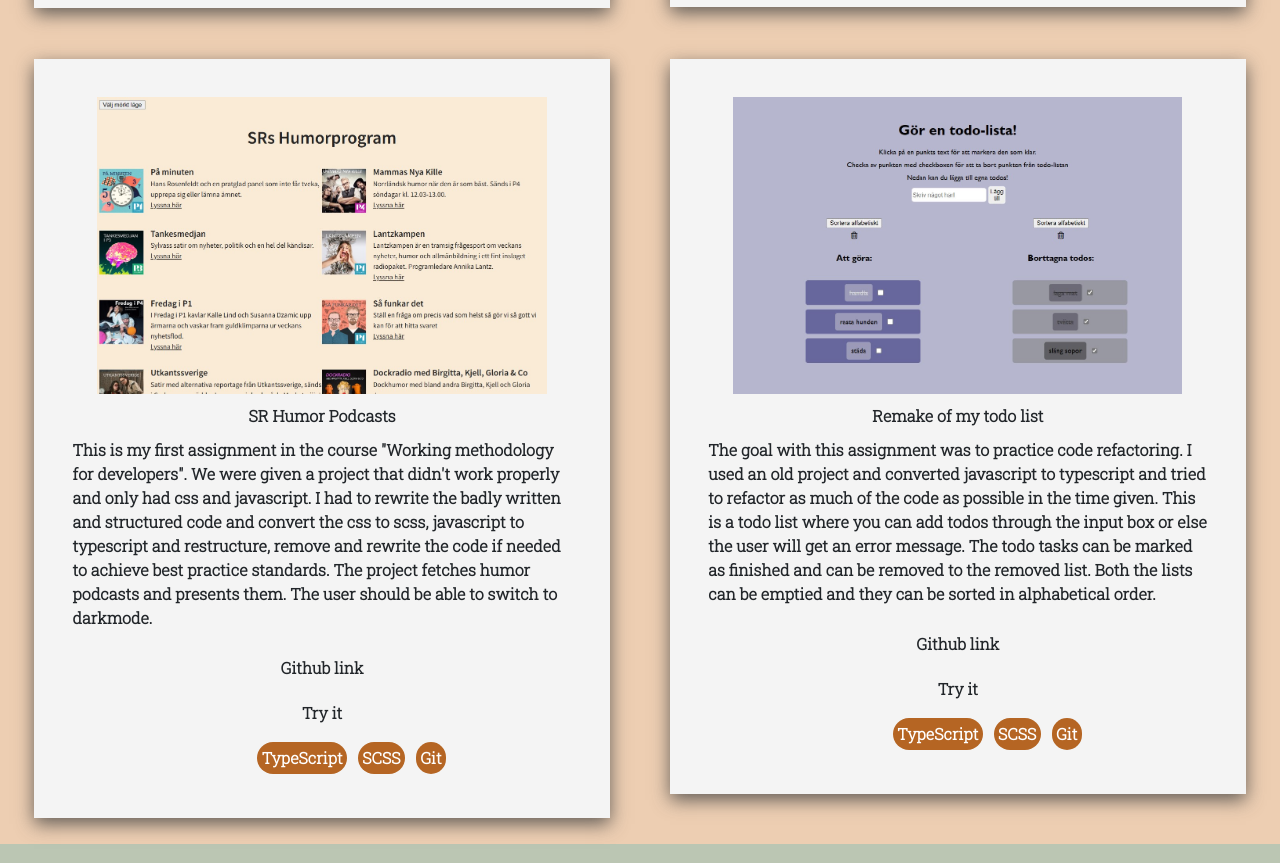
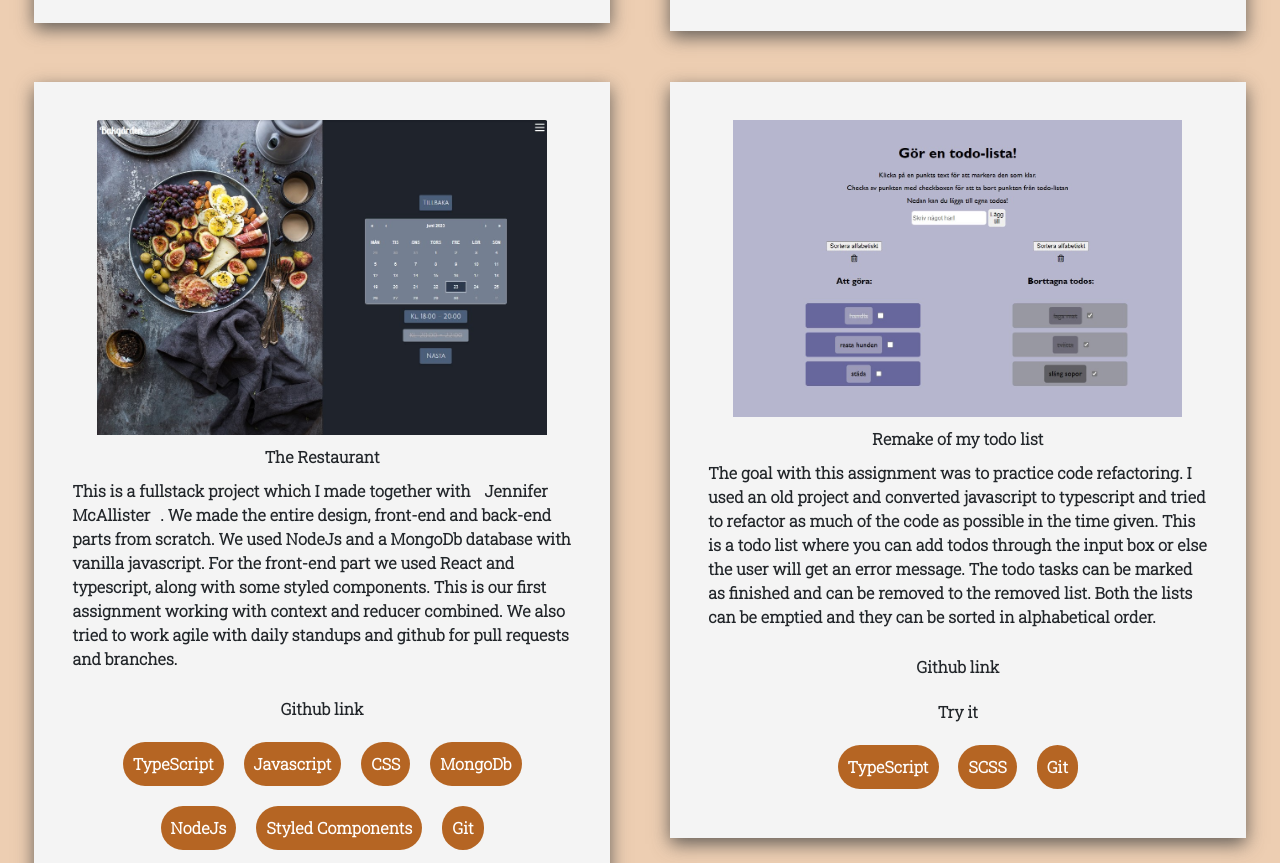
Before and after one commit to PetraElgemyr/new-portfolio-2023, a website built with Parcel: page src/index.html in a window 1280 px wide. Shown: the part 2440-3303 px from the top of the page. Built offline with nearby package versions, Linux system fonts and the light colour scheme.

Commit message:
(add): add new project

```diff
--- a/src/index.html
+++ b/src/index.html
@@ -296,35 +296,37 @@
         <div class="repo__container">
           <img
             class="repo__img"
-            src="./assets/SR1.jpg"
-            alt="SR Humor Podcasts"
+            src="./assets/restaurant-book-table.jpg"
+            alt="The Restaurant calendar"
           />
-          <p class="repo__title">SR Humor Podcasts</p>
+          <p class="repo__title">The Restaurant</p>
           <p>
-            This is my first assignment in the course "Working methodology for
-            developers". We were given a project that didn't work properly and
-            only had css and javascript. I had to rewrite the badly written and
-            structured code and convert the css to scss, javascript to
-            typescript and restructure, remove and rewrite the code if needed to
-            achieve best practice standards. The project fetches humor podcasts
-            and presents them. The user should be able to switch to darkmode.
+            This is a fullstack project which I made together with
+            <a
+              class="repo__link"
+              href="https://www.linkedin.com/in/jennifer-mcallister-44153a16b/"
+              target="_blank"
+              >Jennifer McAllister</a
+            >. We made the entire design, front-end and back-end parts from
+            scratch. We used NodeJs and a MongoDb database with vanilla
+            javascript. For the front-end part we used React and typescript,
+            along with some styled components. This is our first assignment
+            working with context and reducer combined. We also tried to work
+            agile with daily standups and github for pull requests and branches.
           </p>
           <a
             class="repo__link"
-            href="https://github.com/PetraElgemyr/arbetsmetodik-assigment-1"
+            href="https://github.com/PetraElgemyr/restaurant-fullstack"
             target="_blank"
             >Github link</a
           >
-          <a
-            class="repo__link"
-            href="https://srhumorpodcasts.netlify.app/"
-            target="_blank"
-            >Try it</a
-          >
-
           <div>
             <span class="repo__skills">TypeScript</span>
-            <span class="repo__skills">SCSS</span>
+            <span class="repo__skills">Javascript</span>
+            <span class="repo__skills">CSS</span>
+            <span class="repo__skills">MongoDb</span>
+            <span class="repo__skills">NodeJs</span>
+            <span class="repo__skills">Styled Components</span>
             <span class="repo__skills">Git</span>
           </div>
         </div>
--- a/src/scss/_projects.scss
+++ b/src/scss/_projects.scss
@@ -85,16 +85,24 @@
 
       div {
         display: flex;
+        flex-wrap: wrap;
         flex-direction: row;
-        justify-content: space-evenly;
+        justify-content: center;
         align-items: center;
+        width: 100%;
 
         span.repo__skills {
-          margin: 4%;
+          margin: 3%;
           background-color: v.$projects-header-color;
           color: white;
           padding: 3%;
           border-radius: 20px;
+
+          @include m.tablet {
+            border-radius: 30px;
+            padding: 2%;
+            margin: 2%;
+          }
         }
       }
     }
--- a/src/ts/about.ts
+++ b/src/ts/about.ts
@@ -59,7 +59,7 @@
 ><span class="green">2024</span> <span class="white"> ; </span></p>
 <p class="ed"><span class="orange"> }</span></p>
 <p class="ed" ><span class="orange">cv {</span></p>
-<p><span class="blue">link: </span><a href="https://www.dropbox.com/s/yhhbcws83bm71aw/cvPetraElgemyr.pdf?dl=0">cv_link</a>
+<p><span class="blue">link: </span><a href="https://www.dropbox.com/s/yhhbcws83bm71aw/cvPetraElgemyr.pdf?dl=0" target="_blank">cv_link</a>
 <span class="white"> ; </span></p>
 <p class="ed"><span class="orange"> }</p>
 
```
Also changed, not shown: src/assets/restaurant-book-table.jpg (added).
